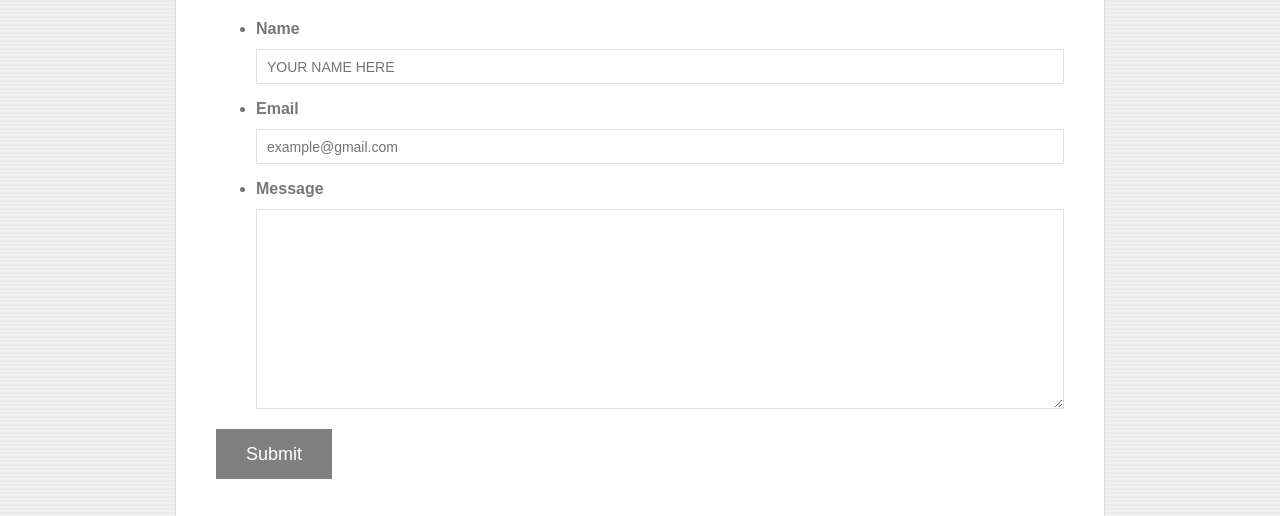
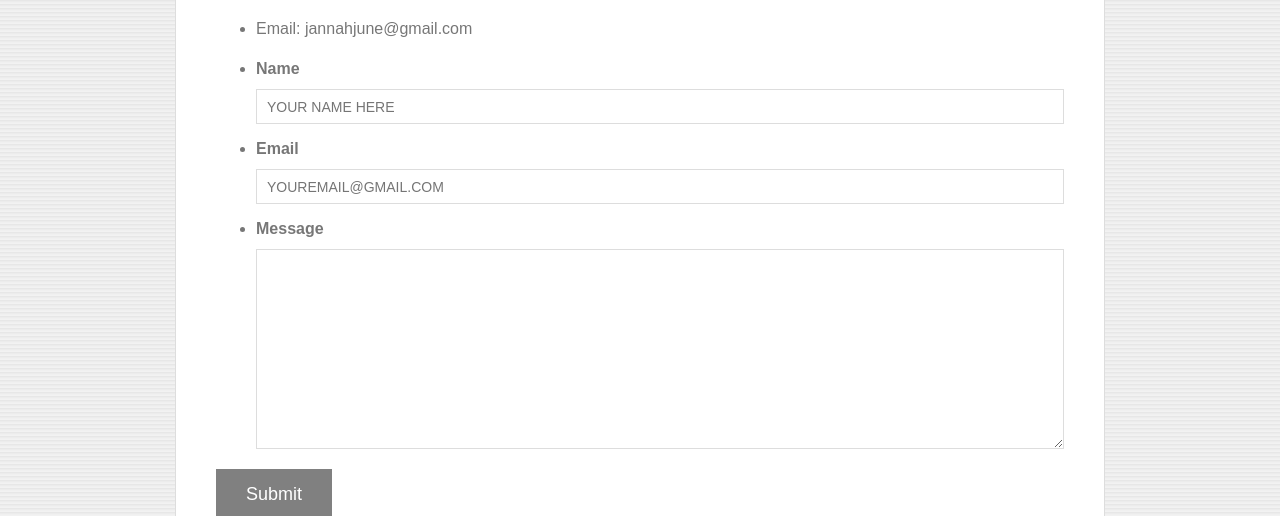
Before and after one commit to jnieves14/jnieves14.github.io, a plain HTML site: page contact.html in a window 1280 px wide. Shown: the part 284-800 px from the top of the page. Drawn offline with nearby package versions, Linux system fonts and the light colour scheme.

Commit message:
email added to contact page

```diff
--- a/contact.html
+++ b/contact.html
@@ -30,12 +30,15 @@
       <form id="contact-form">
         <ul>
           <li>
+            Email: jannahjune@gmail.com
+          </li>
+          <li>
             <label for="name">Name</label>
             <input type="text" id="name" name="name" placeholder="YOUR NAME HERE" required="required">
           </li>
           <li>
             <label for="email">Email</label>
-            <input type="email" id="email" name="email" placeholder="example@gmail.com" required="required">
+            <input type="email" id="email" name="email" placeholder="YOUREMAIL@GMAIL.COM" required="required">
           </li>
           <li>
             <label for="message">Message</label>
```
